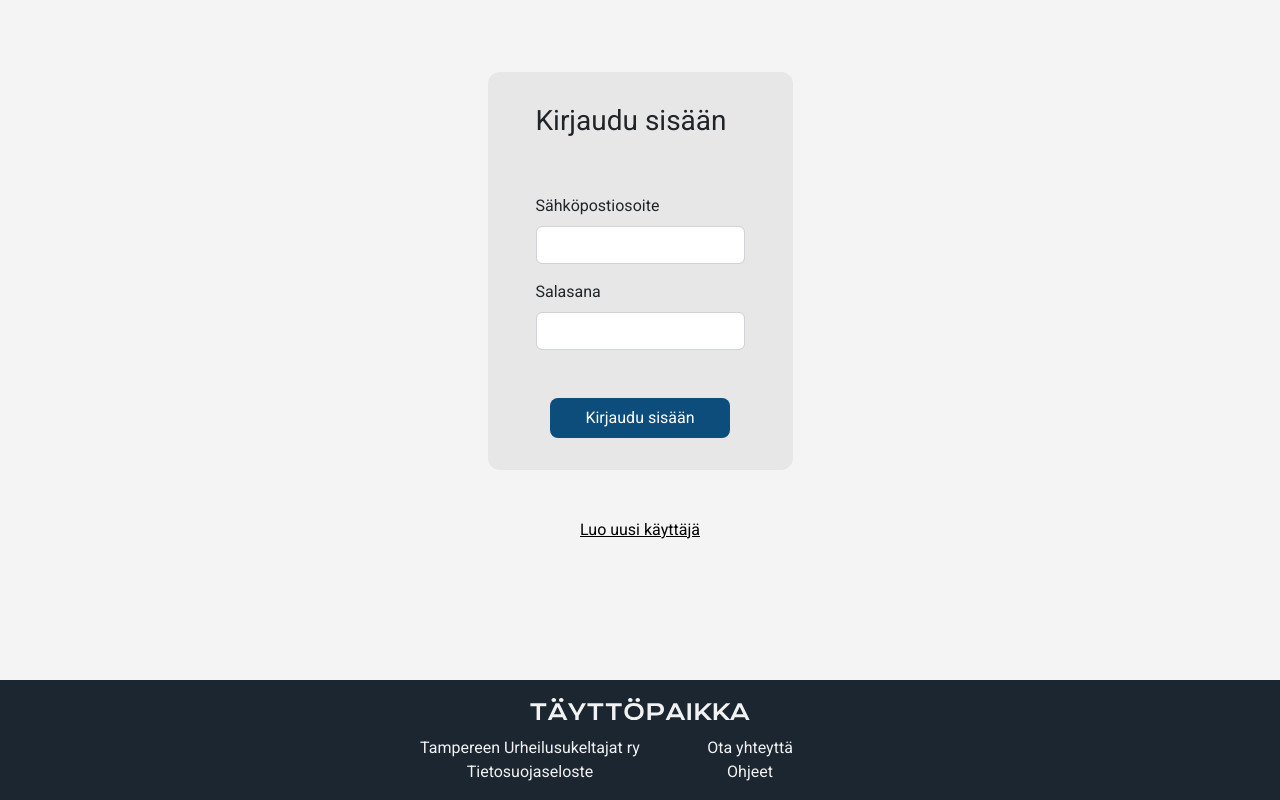
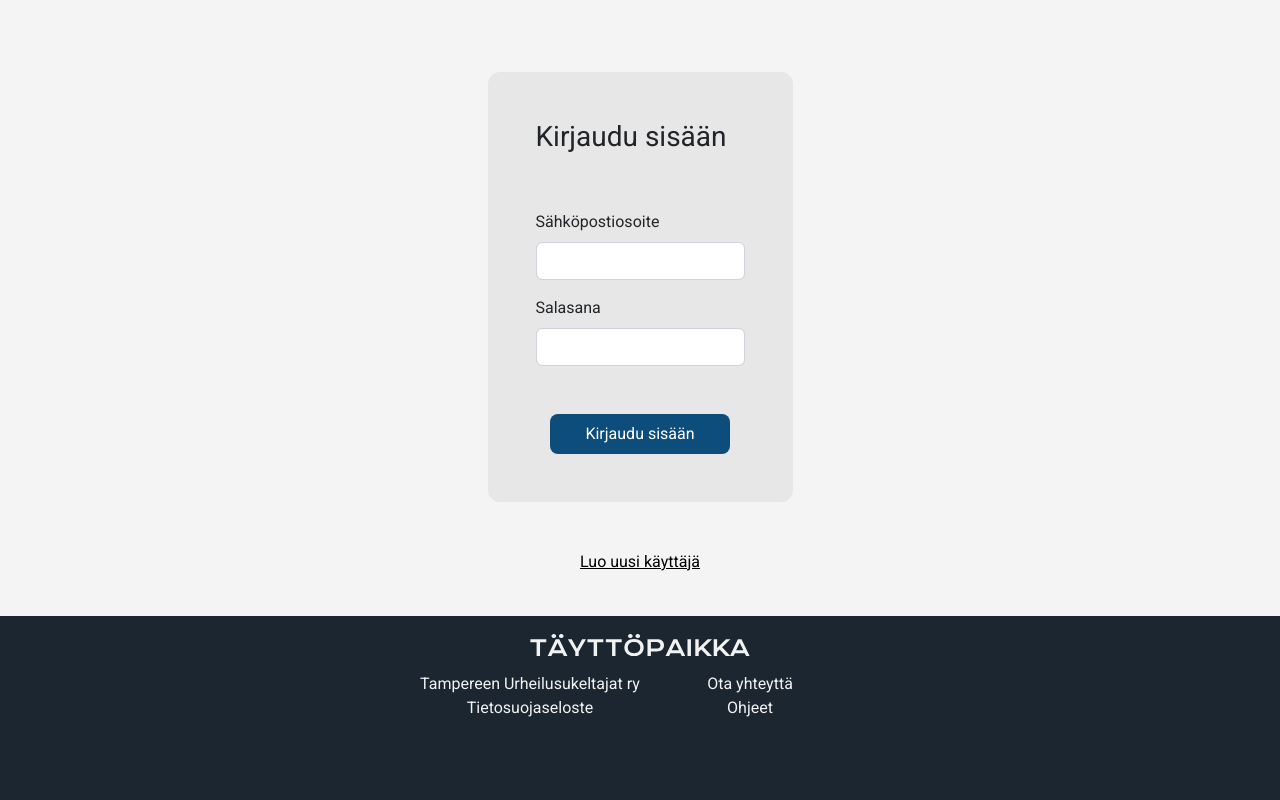
Before and after one commit to Tampereen-Urheilusukeltajat/Blenderi-UI, a React (Create React App) app: page / in a window 1280 px wide. Built offline with nearby package versions, Linux system fonts and the light colour scheme; no server answers.

Commit message:
Footer now moves along if the content overflows and does not stay on top of the content (#52)

```diff
--- a/src/App.tsx
+++ b/src/App.tsx
@@ -111,13 +111,18 @@ const Content = (): JSX.Element => {
 
 const App = (): JSX.Element => {
   // If access token exist, user has authenticated
-  const authenticated = getTokenFromLocalStorage('accessToken');
+  const [authenticated, setAuthenticated] = useState(false);
+
+  useEffect(() => {
+    const authenticated = getTokenFromLocalStorage('accessToken');
+    setAuthenticated(!!authenticated);
+  }, []);
 
   return (
     <QueryClientProvider client={QUERY_CLIENT}>
+      <ToastContainer className="toast-position" position={'top-right'} />
       {authenticated ? <Navbar /> : null}
       <Content />
-      <ToastContainer className="toast-position" position={'top-right'} />
       <Footer />
     </QueryClientProvider>
   );
--- a/src/index.css
+++ b/src/index.css
@@ -1,5 +1,5 @@
 body {
-  background: #F4F4F4;
+  background: #1B2631;
   margin: 0;
   font-family: "Roboto", sans-serif;
   -webkit-font-smoothing: antialiased;
@@ -34,7 +34,7 @@ code {
   background-color: #E7E7E7;
   border-radius: 12px;
   margin-bottom: 3em;
-  padding: 2em 3em;
+  padding: 3em 3em;
 }
 
 #signUpForm {
@@ -66,5 +66,9 @@ h2 {
 }
 
 main {
-  padding-bottom: 120px;
+  background: #F4F4F4;
+  display: flex;
+  flex: 1;
+  padding-bottom: 2rem;
+  min-height: calc(100vh - 64px - 120px);
 }
--- a/src/index.sass
+++ b/src/index.sass
@@ -1,9 +1,10 @@
 $greyLight: #E7E7E7
 $culturedWhite: #F4F4F4
+$blueCharcoal: #1B2631
 
 
 body
-  background: $culturedWhite
+  background: $blueCharcoal
   margin: 0
   font-family: 'Roboto', sans-serif
   -webkit-font-smoothing: antialiased
@@ -32,7 +33,7 @@ code
   background-color: $greyLight
   border-radius: 12px
   margin-bottom: 3em
-  padding: 2em 3em
+  padding: 3em 3em
 
 #signUpForm
   background-color: $greyLight
@@ -59,4 +60,8 @@ h2
   top: 5rem !important
 
 main
-  padding-bottom: 120px
+  background: $culturedWhite
+  display: flex
+  flex: 1
+  padding-bottom: 2rem
+  min-height: calc(100vh - 64px - 120px)
--- a/src/styles/footer/footer.css
+++ b/src/styles/footer/footer.css
@@ -4,9 +4,10 @@
   flex-direction: column;
   justify-content: center;
   padding: 16px;
-  position: fixed;
+  position: relative;
   left: 0;
   bottom: 0;
+  max-height: 120px;
   width: 100%;
 }
 .footer .row {
--- a/src/styles/footer/footer.sass
+++ b/src/styles/footer/footer.sass
@@ -7,9 +7,10 @@ $white: #F2F2F2
   flex-direction: column
   justify-content: center
   padding: 16px
-  position: fixed
+  position: relative
   left: 0
   bottom: 0
+  max-height: 120px
   width: 100%
 
   .row
```
